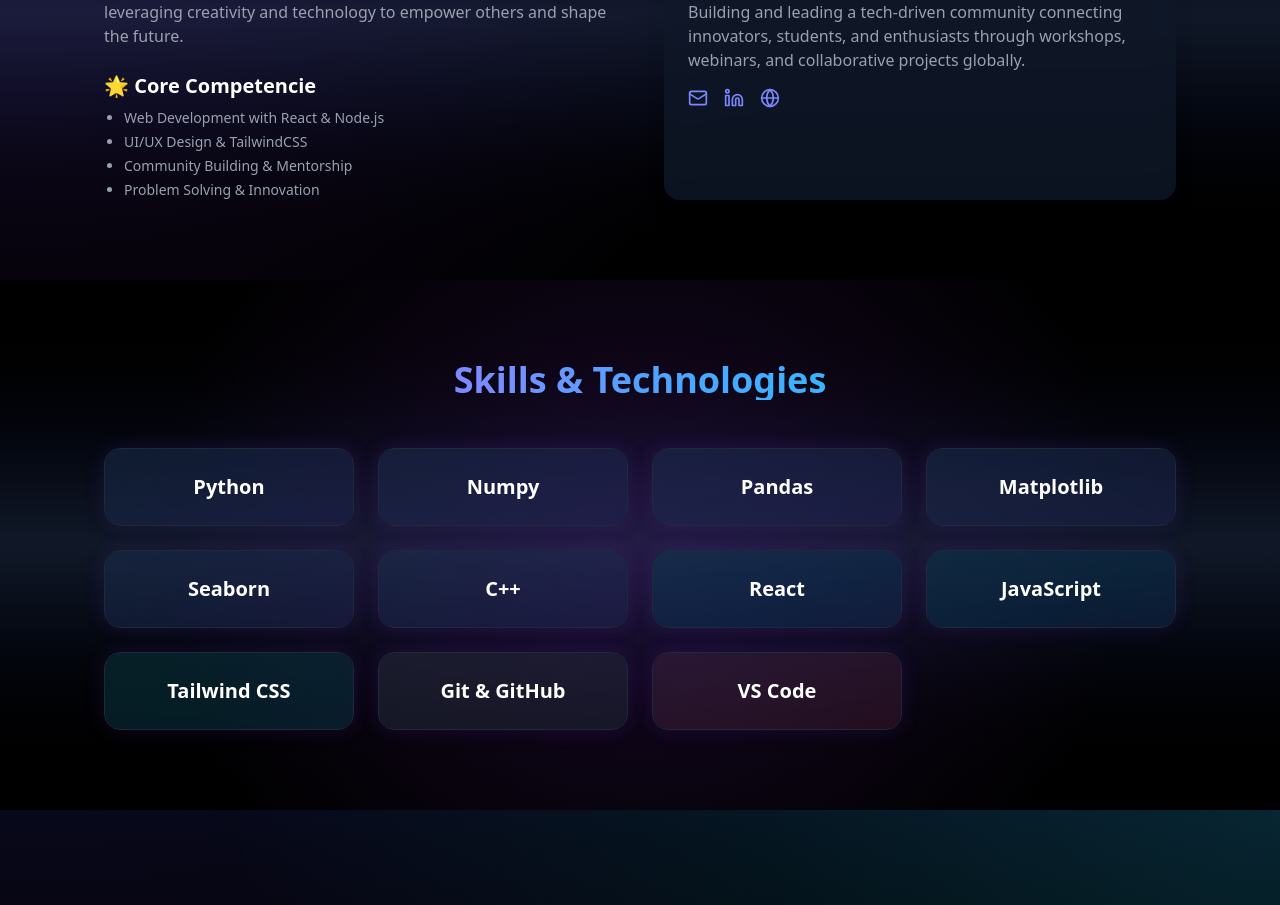
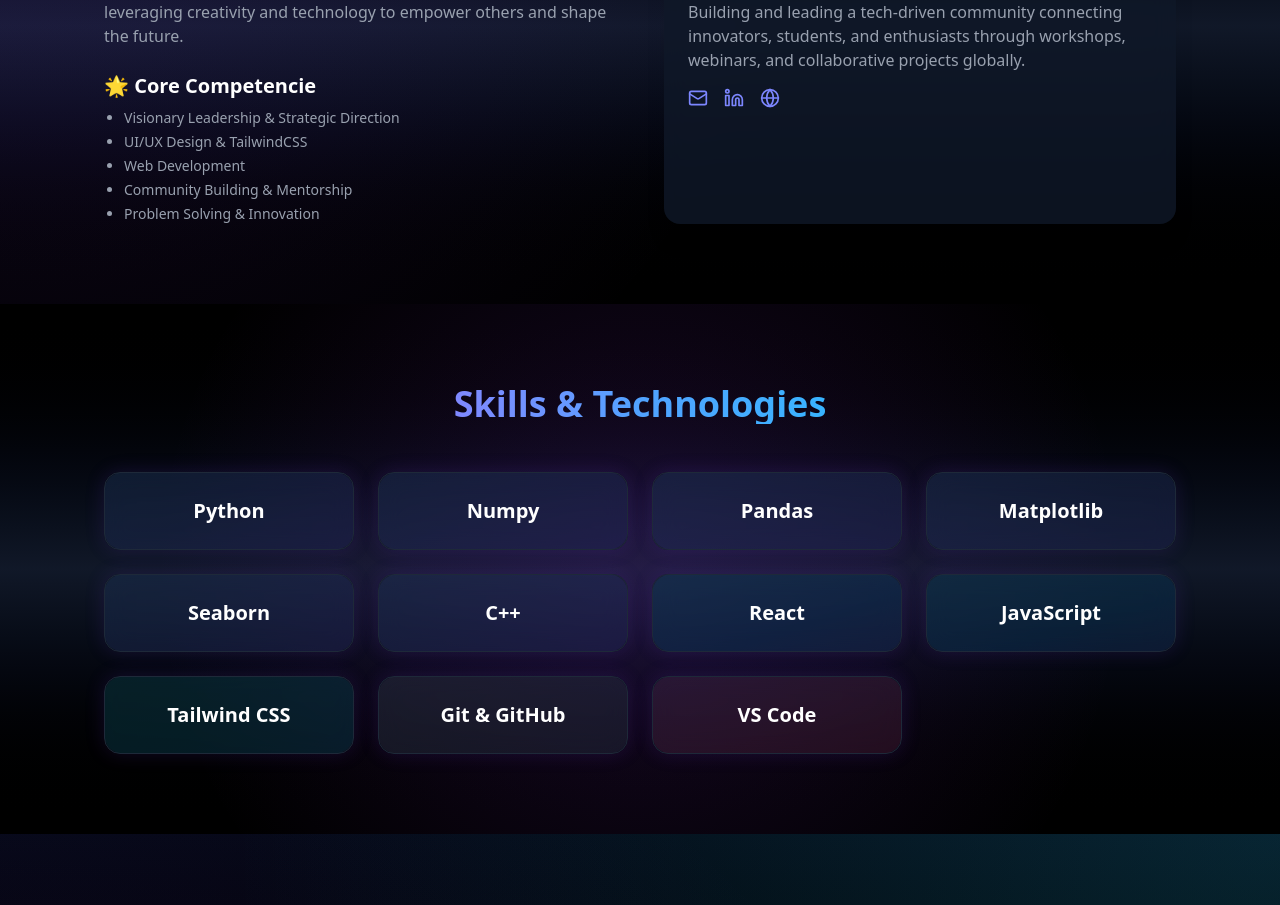
Before and after one commit to mohitjaryal/my-portfolio, a React (Vite) app in the folder portfolio/: page / in a window 1280 px wide. Shown: the part 870-1775 px from the top of the page. Built offline with nearby package versions, Linux system fonts and the light colour scheme.

Commit message:
Update About.jsx

```diff
--- a/portfolio/src/components/About.jsx
+++ b/portfolio/src/components/About.jsx
@@ -43,8 +43,9 @@
 
             <h4 className="text-xl font-semibold text-white mb-2">🌟 Core Competencie</h4>
             <ul className="list-disc pl-5 text-gray-400 space-y-1 text-sm">
-              <li>Web Development with React & Node.js</li>
+              <li>Visionary Leadership & Strategic Direction</li>
               <li>UI/UX Design & TailwindCSS</li>
+              <li>Web Development</li>
               <li>Community Building & Mentorship</li>
               <li>Problem Solving & Innovation</li>
             </ul>
```
